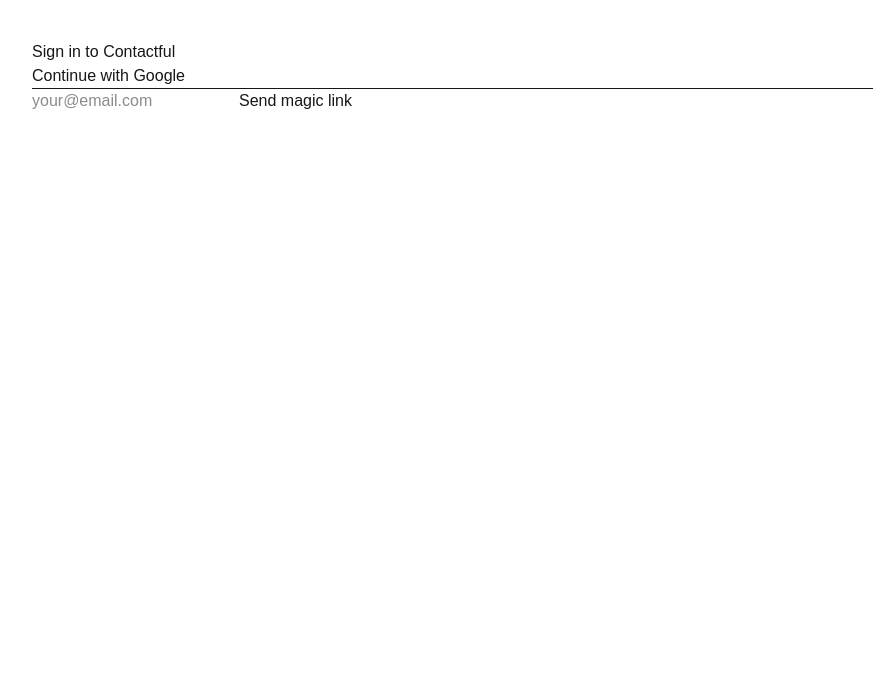
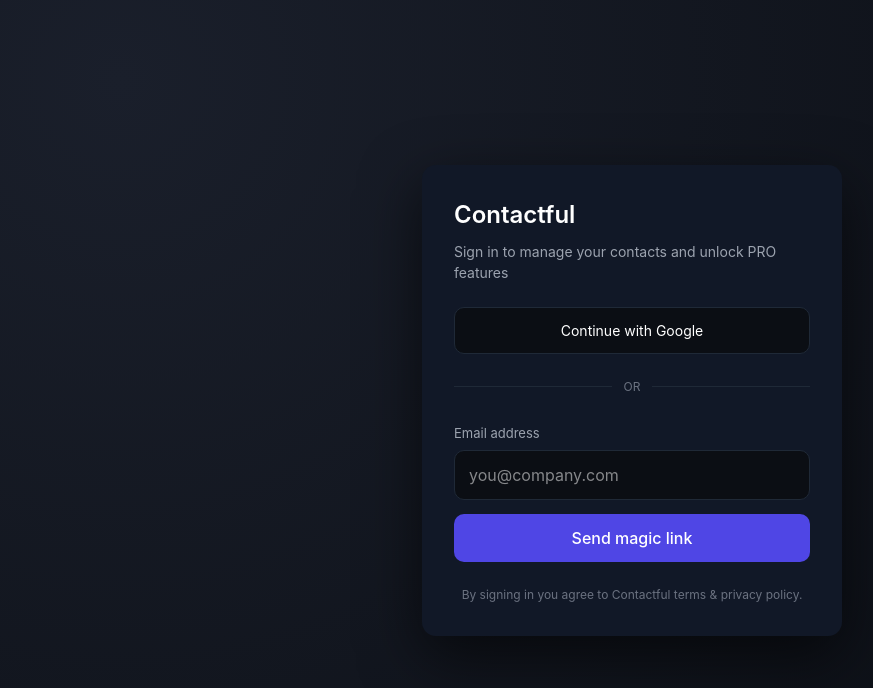
Before and after one commit to Contactful/contactful-app, a Next.js app: page /login in a window 1280 px wide. Shown: the top 688 px of the page, without its empty margins (8-881 px from the left). Built offline with nearby package versions, Linux system fonts and the light colour scheme; no server answers.

Commit message:
Restore magic link login

```diff
--- a/app/login/page.tsx
+++ b/app/login/page.tsx
@@ -1,58 +1,177 @@
 "use client";
 
-import { FormEvent, useState } from "react";
+import { useState } from "react";
 import { supabase } from "../../lib/supabaseClient";
 
 export default function LoginPage() {
   const [email, setEmail] = useState("");
-  const [sent, setSent] = useState(false);
+  const [status, setStatus] = useState<string | null>(null);
   const [error, setError] = useState<string | null>(null);
-
-  const redirectUrl =
-    process.env.NEXT_PUBLIC_AUTH_REDIRECT_URL ||
-    "https://app.contactful.app/auth-complete";
 
   async function signInWithGoogle() {
     setError(null);
+    setStatus(null);
+
     const { error } = await supabase.auth.signInWithOAuth({
       provider: "google",
-      options: { redirectTo: redirectUrl },
+      options: {
+        redirectTo: `${window.location.origin}/auth-complete`,
+      },
     });
+
     if (error) setError(error.message);
   }
 
-  async function signInWithEmail(e: FormEvent) {
+  async function signInWithMagicLink(e: React.FormEvent) {
     e.preventDefault();
     setError(null);
+    setStatus(null);
+
+    if (!email) {
+      setError("Enter your email address");
+      return;
+    }
 
     const { error } = await supabase.auth.signInWithOtp({
       email,
-      options: { emailRedirectTo: redirectUrl },
+      options: {
+        emailRedirectTo: `${window.location.origin}/auth-complete`,
+      },
     });
 
     if (error) setError(error.message);
-    else setSent(true);
+    else setStatus("Magic link sent. Check your inbox.");
   }
 
   return (
-    <div style={{ padding: 40, fontFamily: "sans-serif" }}>
-      <h1>Sign in to Contactful</h1>
+    <div
+      style={{
+        minHeight: "100vh",
+        background: "radial-gradient(1200px at 10% 10%, #1a1f2b, #0b0e14)",
+        display: "flex",
+        alignItems: "center",
+        justifyContent: "center",
+        padding: 24,
+        color: "#fff",
+        fontFamily: "Inter, system-ui, sans-serif",
+      }}
+    >
+      <div
+        style={{
+          width: "100%",
+          maxWidth: 420,
+          background: "#111827",
+          borderRadius: 14,
+          padding: 32,
+          boxShadow: "0 20px 60px rgba(0,0,0,.6)",
+        }}
+      >
+        {/* Logo / Brand */}
+        <div style={{ marginBottom: 24 }}>
+          <h1 style={{ margin: 0, fontSize: 24, fontWeight: 600 }}>
+            Contactful
+          </h1>
+          <p style={{ marginTop: 8, color: "#9ca3af", fontSize: 14 }}>
+            Sign in to manage your contacts and unlock PRO features
+          </p>
+        </div>
 
-      <button onClick={signInWithGoogle}>Continue with Google</button>
-      <hr />
+        {/* Google */}
+        <button
+          onClick={signInWithGoogle}
+          style={{
+            width: "100%",
+            padding: "12px 14px",
+            borderRadius: 10,
+            border: "1px solid #1f2937",
+            background: "#0b0e14",
+            color: "#fff",
+            fontSize: 14,
+            cursor: "pointer",
+          }}
+        >
+          Continue with Google
+        </button>
 
-      <form onSubmit={signInWithEmail}>
-        <input
-          placeholder="your@email.com"
-          value={email}
-          onChange={(e) => setEmail(e.target.value)}
-          required
-        />
-        <button type="submit">Send magic link</button>
-      </form>
+        {/* Divider */}
+        <div
+          style={{
+            display: "flex",
+            alignItems: "center",
+            gap: 12,
+            margin: "24px 0",
+            color: "#6b7280",
+            fontSize: 12,
+          }}
+        >
+          <div style={{ flex: 1, height: 1, background: "#1f2937" }} />
+          OR
+          <div style={{ flex: 1, height: 1, background: "#1f2937" }} />
+        </div>
 
-      {sent && <p>📩 Check your inbox!</p>}
-      {error && <p style={{ color: "red" }}>{error}</p>}
+        {/* Magic link */}
+        <form onSubmit={signInWithMagicLink}>
+          <label style={{ fontSize: 13, color: "#9ca3af" }}>
+            Email address
+          </label>
+          <input
+            type="email"
+            value={email}
+            onChange={(e) => setEmail(e.target.value)}
+            placeholder="you@company.com"
+            style={{
+              width: "100%",
+              marginTop: 6,
+              padding: "12px 14px",
+              borderRadius: 10,
+              border: "1px solid #1f2937",
+              background: "#0b0e14",
+              color: "#fff",
+              outline: "none",
+            }}
+          />
+          <button
+            type="submit"
+            style={{
+              width: "100%",
+              marginTop: 14,
+              padding: "12px 14px",
+              borderRadius: 10,
+              border: "none",
+              background: "#4f46e5",
+              color: "#fff",
+              fontWeight: 500,
+              cursor: "pointer",
+            }}
+          >
+            Send magic link
+          </button>
+        </form>
+
+        {/* Status / error */}
+        {status && (
+          <p style={{ marginTop: 14, color: "#10b981", fontSize: 13 }}>
+            {status}
+          </p>
+        )}
+        {error && (
+          <p style={{ marginTop: 14, color: "#ef4444", fontSize: 13 }}>
+            {error}
+          </p>
+        )}
+
+        {/* Footer */}
+        <p
+          style={{
+            marginTop: 24,
+            fontSize: 12,
+            color: "#6b7280",
+            textAlign: "center",
+          }}
+        >
+          By signing in you agree to Contactful terms & privacy policy.
+        </p>
+      </div>
     </div>
   );
 }
```
